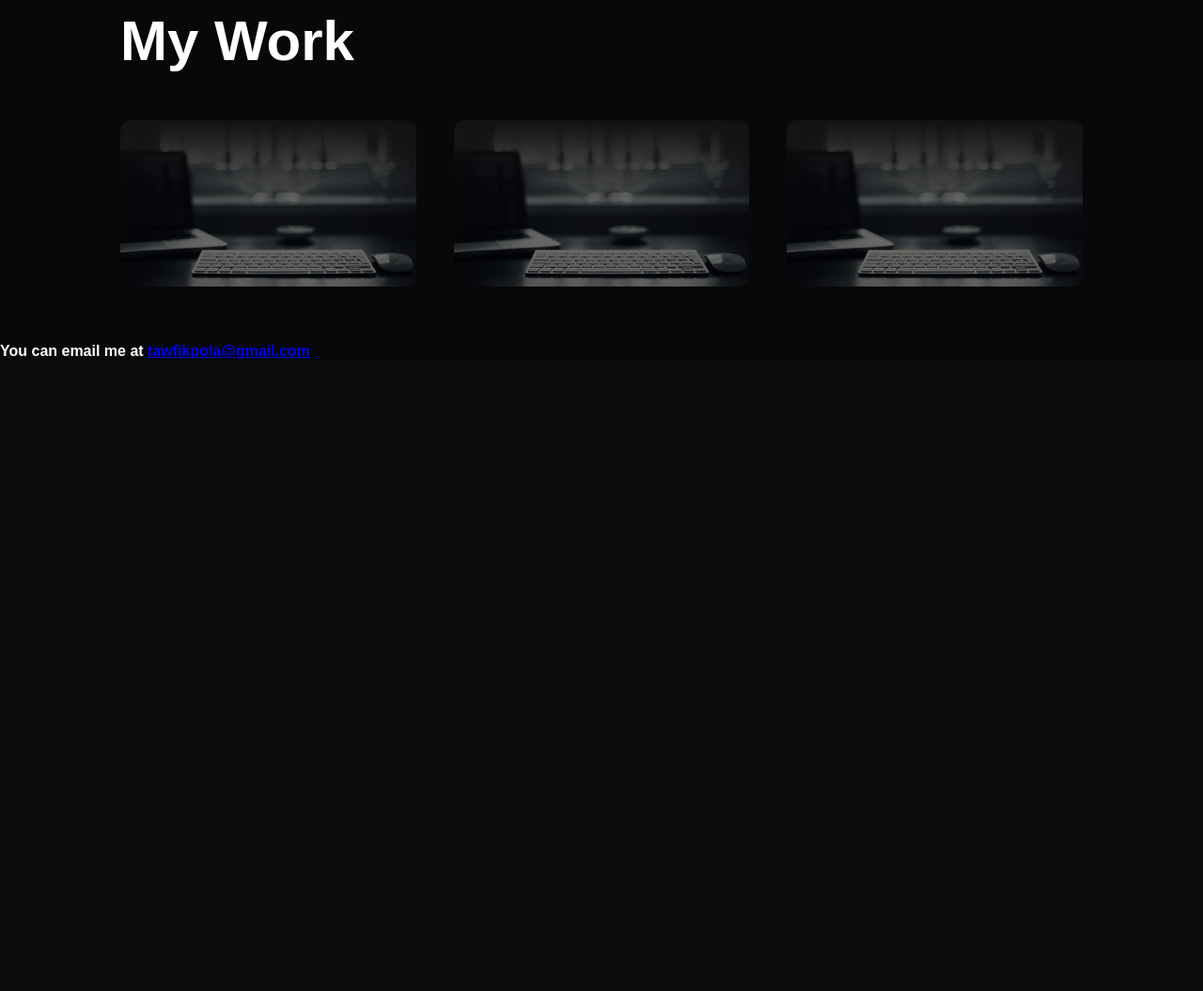
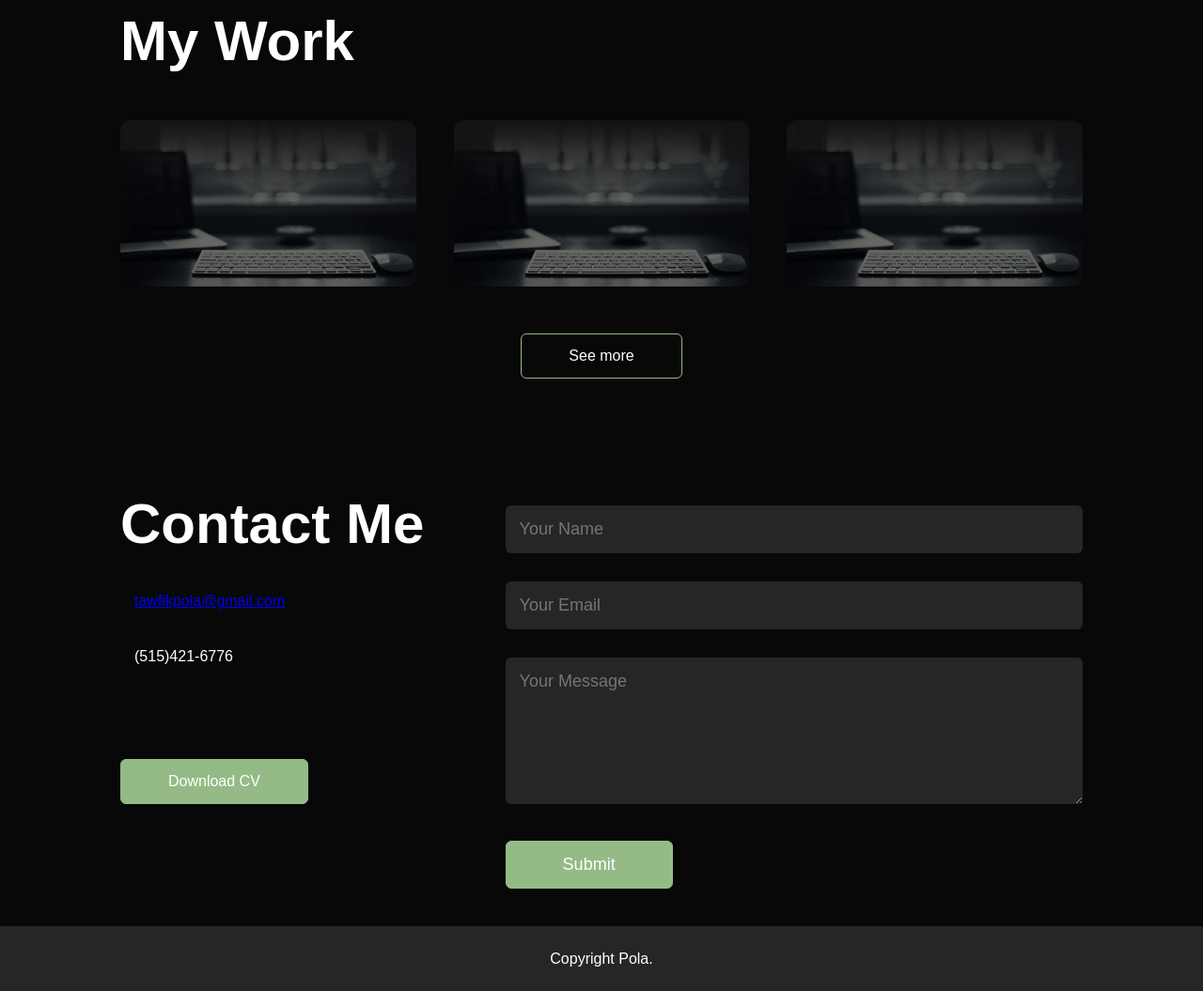
Before and after one commit to polatawfik/polatawfik.github.io, a PHP site: page / in a window 1280 px wide. Shown: the part 2068-3123 px from the top of the page at 94% size. Before the commit the page ends 2450 px from the top, so only its background shows below. Run offline with PHP 8.4, Linux system fonts and the light colour scheme.

Commit message:
finished website

```diff
--- a/assets/css/style.css
+++ b/assets/css/style.css
@@ -3,13 +3,14 @@
     padding: 0;
     font-family: 'poppins', sans-serif;
     box-sizing: border-box;
-
+}
+html{
+    scroll-behavior: smooth;
 }
 body{
     background: #080808;
     color: #fff;
 }
-
 #header{
     width: 100%;
     height: 100vh;
@@ -17,35 +18,29 @@ body{
     background-size: cover;
     background-position: center;
 }
-
 .container{
     padding: 10px 10%;
 }
-
 .nav{
     display: flex;
     align-items: center;
     justify-content: space-between;
     flex-wrap: wrap;
 }
-
 .logo{
     width: 140px;
 }
-
 nav ul li{
     display: inline-block;
     list-style: none;
     margin: 10px 20px;
 }
-
 nav ul li a{
     color: #fff;
     text-decoration: none;
     font-size: 18px;
     position: relative;
 }
-
 nav ul li a::after{
     content: '';
     width: 0;
@@ -56,24 +51,21 @@ nav ul li a::after{
     bottom: -6px;
     transition: 0.5s;
 }
-
 nav ul li a:hover::after{
     width: 100%;
 }
-
 .header-text{
     margin-top: 20%;
     font-size: 130%;
 }
-
 .header-text h1{
     font-size: 110px;
     margin-top: 20px;
 }
-
 .header-text h1 span{
     color: #94bb86;
 }
+
 /* -------------about-------------- */
 #about{
     padding: 80PX 0;
@@ -84,7 +76,6 @@ nav ul li a:hover::after{
     justify-content: space-between;
     flex-wrap: wrap;
 }
-
 .about-col-1{
     flex-basis: 35%;
 }
@@ -94,19 +85,16 @@ nav ul li a:hover::after{
 }
 .about-col-2{
     flex-basis: 60%;
-
 }
 .sub-title{
     font-size: 60px;
     font-weight: 600;
     color: #fff;
 }
-
 .tab-titles{
     display: flex;
     margin: 20 px 0 40 px;
 }
-
 .tab-links{
     margin-right: 70px;
     font-size: 20px;
@@ -114,7 +102,6 @@ nav ul li a:hover::after{
     cursor: pointer;
     position: relative;
 }
-
 .tab-links::after{
     content: '';
     width: 0;
@@ -125,25 +112,20 @@ nav ul li a:hover::after{
     bottom: -8px;
     transform: 0.5s;
 }
-
 .tab-links.active-link::after{
     width: 100%;
 }
-
 .tab-contents ul li{
     list-style: none;
     margin: 2% 0;
 }
-
 .tab-contents ul li span{
     color: #94bb86;
     font-size: 16px;
 }
-
 .tab-contents{
     display: none;
 }
-
 .tab-contents.active-tab{
     display: block;
 }
@@ -153,14 +135,12 @@ nav ul li a:hover::after{
 #services{
     padding: 30px 0;
 }
-
 .services-list{
     display: grid;
     grid-template-columns: repeat(auto-fit, minmax(250px, 1fr));
     grid-gap: 40px;
     margin-top: 50px;
 }
-
 .services-list div{
     background: #262626;
     padding: 40px;
@@ -169,18 +149,15 @@ nav ul li a:hover::after{
     border-radius: 10px;
     transition: background 0.5s, transform 0.5s;
 }
-
 .services-list div i{
     font-size: 50px;
     margin-bottom: 30px;
 }
-
 .services-list div h2{
     font-size: 30px;
     font-weight: 500;
     margin-bottom: 15px;
 }
-
 .services-list div a{
     text-decoration: none;
     color: #fff;
@@ -188,7 +165,6 @@ nav ul li a:hover::after{
     margin-top: 20px;
     display: inline-block;
 }
-
 .services-list div:hover{
     background: #94bb86;
     transform: translate(-10px);
@@ -199,27 +175,23 @@ nav ul li a:hover::after{
 #portfolio{
     padding: 50px 0;
 }
-
 .work-list{
     display: grid;
     grid-template-columns: repeat(auto-fit, minmax(250px, 1fr));
     grid-gap: 40px;
     margin-top: 50px;
 }
-
 .work{
     border-radius: 10px;
     position: relative;
     overflow: hidden;
 }
-
 .work img{
     width: 100%;
     border-radius: 10px;
     display: block;
     transition: transform 0.5s;
 }
-
 .layer{
     width: 100%;
     height: 0;
@@ -238,12 +210,10 @@ nav ul li a:hover::after{
     font-size: 14px;
     transition: height 0.5s;
 }
-
 .layer h3{
     font-weight: 500;
     margin-bottom: 20px;
 }
-
 .layer a{
     margin-top: 20px;
     color: #94bb86;
@@ -256,15 +226,12 @@ nav ul li a:hover::after{
     border-radius: 50%;
     text-align: center;
 }
-
 .work:hover img{
     transform: scale(1.1);
 }
-
 .work:hover .layer{
     height: 100%;
 }
-
 .btn{
     display: block;
     margin: 50px auto;
@@ -276,7 +243,144 @@ nav ul li a:hover::after{
     color: #fff;
     transition: background 0.5S;
 }
-
 .btn:hover{
     background: #94bb86;
 }
+
+
+/*------------ contact ------------------*/
+
+.contact-left{
+    flex-basis: 35%;
+}
+.contact-right{
+    flex-basis: 60%;
+}
+.contact-left p{
+    margin-top: 30px;
+}
+.contact-left p i{
+    color: #94bb86;
+    margin-right: 15px;
+    font-size: 25px;
+}
+.social-icons{
+    margin-top: 30px;
+}
+.social-icons a{
+    text-decoration: none;
+    font-size: 30px;
+    margin-right: 15px;
+    color: #94bb86;
+    display: inline-block;
+    transition: transform 0.5s;
+}
+.social-icons a:hover{
+    color: #94bb86;
+    transform: translate(-5px);
+}
+.btn.btn2{
+    display: inline-block;
+    background-color: #94bb86;
+}
+.contact-right form{
+    width: 100%;
+}
+form input, form textarea{
+    width: 100%;
+    border: 0;
+    outline: none;
+    background: #262626;
+    padding: 15px;
+    margin: 15px 0;
+    color: #fff;
+    font-size: 18px;
+    border-radius: 6px;
+}
+form .btn2{
+    padding: 14px 60px;
+    font-size: 18px;
+    margin-top: 20px;
+    cursor: pointer;
+}
+.copyright{
+    width: 100%;
+    text-align: center;
+    padding: 2% 0;
+    background: #262626;
+    font-weight: 300;
+    margin-top: 20px;
+}
+.copyright i{
+    color: #94bb86;
+}
+
+/*------------- css for small screens --------------*/
+
+nav .fas{
+    display: none;
+}
+@media only screen and (max-width: 600px){
+    #header{
+        background-image: url('../images/background_image.jpg');
+    }
+    .header-text{
+        margin-top: 100%;
+        font-size: 16px;
+    }
+    .header-text h1{
+        font-size: 30px;
+    }
+    .nav .fas{
+        display: block;
+        font-size: 25px;
+    }
+    nav ul{
+        background: #94bb86;
+        position: fixed;
+        top: 0;
+        right: -200px;
+        width: 200px;
+        height: 100vh;
+        padding-top: 50px;
+        z-index: 2;
+        transition: right -0.5s;
+    }
+    nav ul li{
+        display: block;
+        margin: 25px;
+    }
+    nav ul .fas{
+        position: absolute;
+        top: 25px;
+        left: 25px;
+        cursor: pointer;
+    }
+    .sub-title{
+        font-size: 40px;
+    }
+    .about-col-1, .about-col-2{
+        flex-basis: 100%;
+    }
+    .about-col-1{
+        margin-bottom: 30px;
+    }
+    .about-col-2{
+        font-size: 14px;
+    }
+    .tab-links{
+        font-size: 15px;
+        margin-right: 20px;
+    }
+    .contact-left, .contact-right{
+        flex-basis: 100%;
+    }
+    .copyright{
+        font-size: 14px;
+    }
+}
+#msg{
+    color: #61b752;
+    margin-top: -40px;
+    display: block;
+}
--- a/index.html
+++ b/index.html
@@ -8,27 +8,7 @@
     <link rel="stylesheet" href="./assets/css/style.css">
     <!-- <link rel="stylesheet" href="./assets/js/script.js"> -->
     <!-- <script src="./assets/js/script.js"></script> -->
-    <script>
-        var tablinks = document.getElementsByClassName("tab-links");
-        var tabcontents = document.getElementsByClassName("tab-contents");
 
-
-        function opentab(tabname){
-
-            for(tablink of tablinks){
-                tablink.classList.remove("active-link");
-            }
-
-            for(tabcontent of tabcontents){
-                tabcontent.classList.remove("active-tab");
-            }
-
-            event.currentTarget.classList.add("active-link");
-            document.getElementById(tabname).classList.add("active-tab");
-
-        }
-
-    </script>
 
 
 
@@ -38,13 +18,15 @@
         <div class="container">
             <nav>
                 <!-- <img src="/assets/images/background_image.jpg" class="profile"> -->
-                <ul>
-                    <li><a href="#">HOME</a></li>
-                    <li><a href="#">ABOUT</a></li>
-                    <li><a href="#">SERVICES</a></li>
-                    <li><a href="#">PORTFOLIO</a></li>
-                    <li><a href="#">CONTACT</a></li>
+                <ul id="sidemenu">
+                    <li><a href="#header">HOME</a></li>
+                    <li><a href="#about">ABOUT</a></li>
+                    <li><a href="#services">SERVICES</a></li>
+                    <li><a href="#portfolio">PORTFOLIO</a></li>
+                    <li><a href="#contact">CONTACT</a></li>
+                    <i class="fas fa-times" onclick="closemenu()"></i>
                 </ul>
+                <i class="fas fa-bars" onclick="openmenu()"></i>
             </nav>
             <div class="header-text">
                 <h1><span>Pola Tawfik</span><br></h1>
@@ -170,17 +152,103 @@
                 </div>
             </div>
         </div>
-        <!-- <a href="#"></a> stoppedddd hereeeeee -----107--->
+        <a href="#" class="btn">See more</a>
        </div>
+    </div>
+<!---------------- contact -------------------------->
+    <div id="contact">
+        <div class="container">
+            <div class="row">
+                <div class="contact-left">
+                    <h1 class="sub-title">Contact Me</h1>
+                    <p><i class="fas fa-paper-plane"></i><a href="Mailto:tawfikpola@gmail.com">tawfikpola@gmail.com</a></p>
+                    <p><i class="fas fa-phone-square-alt"></i> (515)421-6776</p>
+                    <div class="social-icons">
+                        <a href="https://facebook.com"><i class="fab fa-facebook"></i></a>
+                        <a href="https://twitter.com"><i class="fab fa-twitter-square"></i></a>
+                        <a href="https://instagram.com"><i class="fab fa-instagram"></i></a>
+                    </div>
+                    <a href="./assets/images/Pola.jpeg" download class="btn btn2">Download CV</a>
+                </div>
+                <div class="contact-right">
+                    <form name="submit-to-google-sheet">
+                        <input type="text" name="Name" placeholder="Your Name" required>
+                        <input type="email" name="Email" placeholder="Your Email" required>
+                        <textarea name="Message" rows="6" placeholder="Your Message"></textarea>
+                        <button type="submit" class="btn btn2">Submit</button>
+                    </form>
+                    <span id="msg"></span>
+                </div>
+            </div>
+        </div>
+        <div class="copyright">
+            <p>Copyright Pola.</p>
+        </div>
     </div>
 
 
 
 
 
-    <!-- this will be under "contact" -->
-    <h4>You can email me at <a href="Mailto:tawfikpola@gmail.com">tawfikpola@gmail.com</a></h4>
-    <!-- until here -->
+
+
+    <script>
+        var tablinks = document.getElementsByClassName("tab-links");
+        var tabcontents = document.getElementsByClassName("tab-contents");
+
+
+        function opentab(tabname){
+
+            for(tablink of tablinks){
+                tablink.classList.remove("active-link");
+            }
+
+            for(tabcontent of tabcontents){
+                tabcontent.classList.remove("active-tab");
+            }
+
+            event.currentTarget.classList.add("active-link");
+            document.getElementById(tabname).classList.add("active-tab");
+
+        }
+
+    </script>
+
+    <script>
+        var sidemenu = document.getElementById("sidemenu");
+
+        function openmenu(){
+            sidemenu.style.right = "0";
+        }
+        function closemenu(){
+            sidemenu.style.right = "-200px";
+        }
+
+    </script>
+    <script>
+        const scriptURL = 'https://script.google.com/macros/s/AKfycbzR3HkT4RmHke1lfj13tV_3cSv0IhB4UqWmsqTdxzGL3ehNACxjUa2naxxP-HSpdLJA/exec'
+        const form = document.forms['submit-to-google-sheet']
+        const msg = document.getElementById("msg")
+
+        form.addEventListener('submit', e => {
+          e.preventDefault()
+          fetch(scriptURL, { method: 'POST', body: new FormData(form)})
+            .then(response => {
+                msg.innerHTML = "Message sent successfully"
+                setTimeout(function(){
+                    msg.innerHTML = ""
+                },5000)
+                form.reset()
+            })
+            .catch(error => console.error('Error!', error.message))
+        })
+      </script>
+
+
+
+
+
+
 
 </body>
 </html>
```
